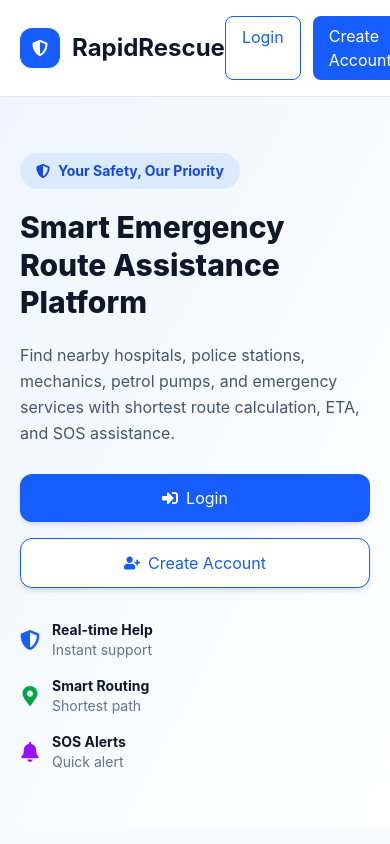
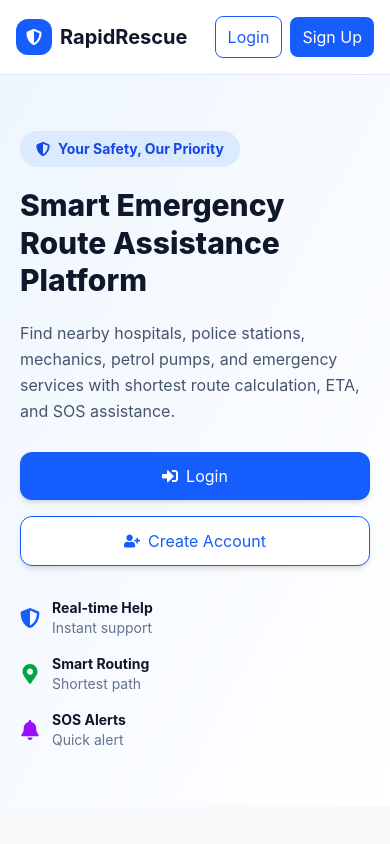
Before and after one commit to Rajkumar-raj1/Smart-Emergency-Route-Assistant-RapidRescue-, a React app in the folder frontend/: page / in a window 390 px wide. Shown: the top 844 px of the page. Built offline with nearby package versions, Linux system fonts and the light colour scheme; no server answers; the HTML template or start-up script is replaced by a standard one.

Commit message:
Refactor navigation bar in Home component for improved layout and responsiveness

```diff
--- a/frontend/src/pages/Home.jsx
+++ b/frontend/src/pages/Home.jsx
@@ -24,28 +24,42 @@ const Home = () => {
 
   return (
     <div className="min-h-screen bg-slate-50 text-slate-900">
-      <nav className="bg-white border-b border-slate-200">
-        <div className="max-w-7xl mx-auto px-5 py-4 flex items-center justify-between">
-          <div className="flex items-center gap-3">
-            <div className="bg-blue-600 text-white w-10 h-10 rounded-xl flex items-center justify-center">
+     <nav className="bg-white border-b border-slate-200 sticky top-0 z-50">
+  <div className="max-w-7xl mx-auto px-4 sm:px-5 py-4">
+    <div className="flex items-center justify-between gap-3">
+      <div className="flex items-center gap-2 min-w-0">
+        <div className="bg-blue-600 text-white w-9 h-9 sm:w-10 sm:h-10 rounded-xl flex items-center justify-center shrink-0">
           <FaShieldAlt />
         </div>
-            <h1 className="text-2xl font-bold">RapidRescue</h1>
+
+        <h1 className="text-xl sm:text-2xl font-bold truncate">
+          RapidRescue
+        </h1>
       </div>
 
-          <div className="hidden md:flex  gap-8 font-semibold text-slate-700">
-            <a href="#home" className="text-blue-600">Home</a>
+      <div className="hidden md:flex gap-8 font-semibold text-slate-700">
+        <a href="#home" className="text-blue-600">
+          Home
+        </a>
         <a href="#features">Features</a>
-
       </div>
 
-          <div className="flex gap-3">
-            <Link to="/login" className="px-4 py-2 border border-blue-600 text-blue-600 rounded-lg font-semibold">
+      <div className="flex items-center gap-2 sm:gap-3 shrink-0">
+        <Link
+          to="/login"
+          className="px-3 sm:px-4 py-2 border border-blue-600 text-blue-600 rounded-lg text-sm sm:text-base font-semibold"
+        >
           Login
         </Link>
-            <Link to="/register" className="px-4 py-2 bg-blue-600 text-white rounded-lg font-semibold">
-              Create Account
+
+        <Link
+          to="/register"
+          className="px-3 sm:px-4 py-2 bg-blue-600 text-white rounded-lg text-sm sm:text-base font-semibold whitespace-nowrap"
+        >
+          <span className="hidden sm:inline">Create Account</span>
+          <span className="sm:hidden">Sign Up</span>
         </Link>
+      </div>
     </div>
   </div>
 </nav>
```
Also changed, not shown: frontend/vercel.json (added). Lines whose indentation alone changed are shown as unchanged.
